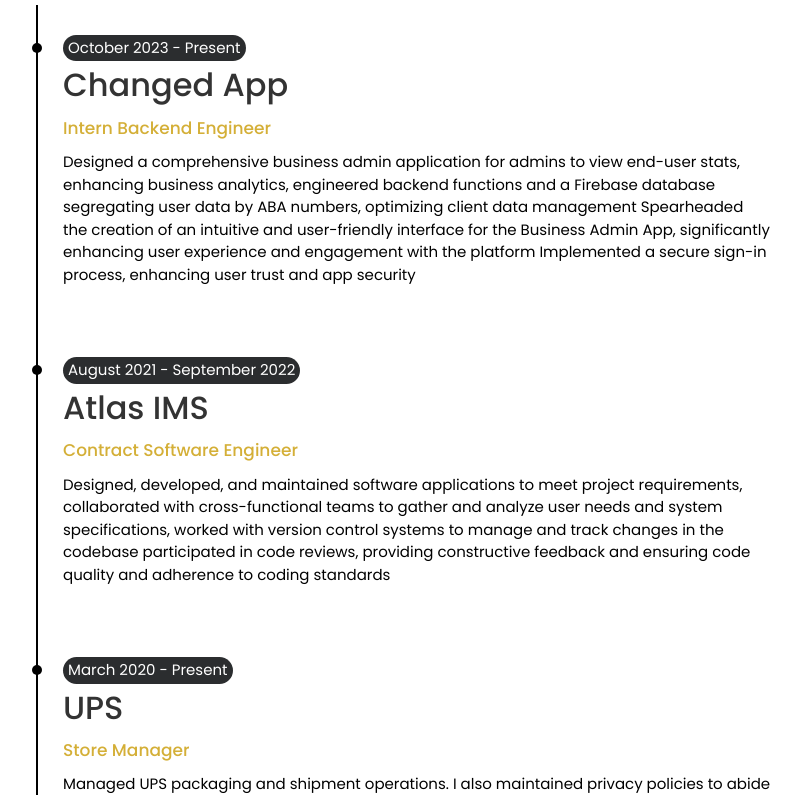
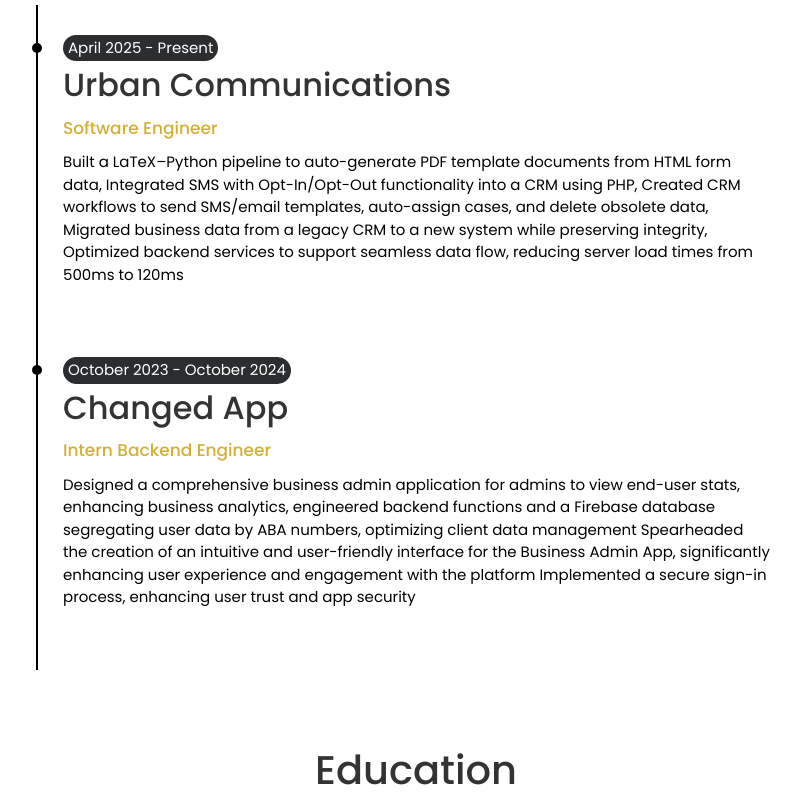
Before and after one commit to samisamara/personalWebpage, a React (Create React App) app: page / in a window 1280 px wide. Shown: the part 2448-3243 px from the top of the page, without its empty margins (224-1025 px from the left). Built offline with nearby package versions, Linux system fonts and the light colour scheme.

Commit message:
updated work timeline items

```diff
--- a/src/components/WorkTimeline.js
+++ b/src/components/WorkTimeline.js
@@ -4,26 +4,19 @@
 
 const jobs = [
   {
-    jobTitle: 'Intern Backend Engineer',
-    business: 'Changed App',
-    date: 'October 2023 - Present',
-    description: "Designed a comprehensive business admin application for admins to view end-user stats, enhancing business analytics, engineered backend functions and a Firebase database segregating user data by ABA numbers, optimizing client data management Spearheaded the creation of an intuitive and user-friendly interface for the Business Admin App, significantly enhancing user experience and engagement with the platform Implemented a secure sign-in process, enhancing user trust and app security",
+    jobTitle: 'Software Engineer',
+    business: 'Urban Communications',
+    date: 'April 2025 - Present',
+    description: "Built a LaTeX–Python pipeline to auto-generate PDF template documents from HTML form data, Integrated SMS with Opt-In/Opt-Out functionality into a CRM using PHP, Created CRM workflows to send SMS/email templates, auto-assign cases, and delete obsolete data, Migrated business data from a legacy CRM to a new system while preserving integrity, Optimized backend services to support seamless data flow, reducing server load times from 500ms to 120ms",
     key: "w1"
   },
   {
-    jobTitle: 'Contract Software Engineer',
-    business: 'Atlas IMS',
-    date: 'August 2021 - September 2022',
-    description: "Designed, developed, and maintained software applications to meet project requirements, collaborated with cross-functional teams to gather and analyze user needs and system specifications, worked with version control systems to manage and track changes in the codebase participated in code reviews, providing constructive feedback and ensuring code quality and adherence to coding standards",
+    jobTitle: 'Intern Backend Engineer',
+    business: 'Changed App',
+    date: 'October 2023 - October 2024',
+    description: "Designed a comprehensive business admin application for admins to view end-user stats, enhancing business analytics, engineered backend functions and a Firebase database segregating user data by ABA numbers, optimizing client data management Spearheaded the creation of an intuitive and user-friendly interface for the Business Admin App, significantly enhancing user experience and engagement with the platform Implemented a secure sign-in process, enhancing user trust and app security",
     key: "w2"
   },
-  {
-    jobTitle: 'Store Manager',
-    business: 'UPS',
-    date: 'March 2020 - Present',
-    description: "Managed UPS packaging and shipment operations. I also maintained privacy policies to abide with UPS's goal of maintaining customer's privacy, Operated all software programs on Point of Sale, MS Office System, and internal project management systems to meet with time sensitive tasks, and managed employment within the facility.",
-    key: "w3"
-  }
 ];
 
 const WorkTimeline = () => {
```
